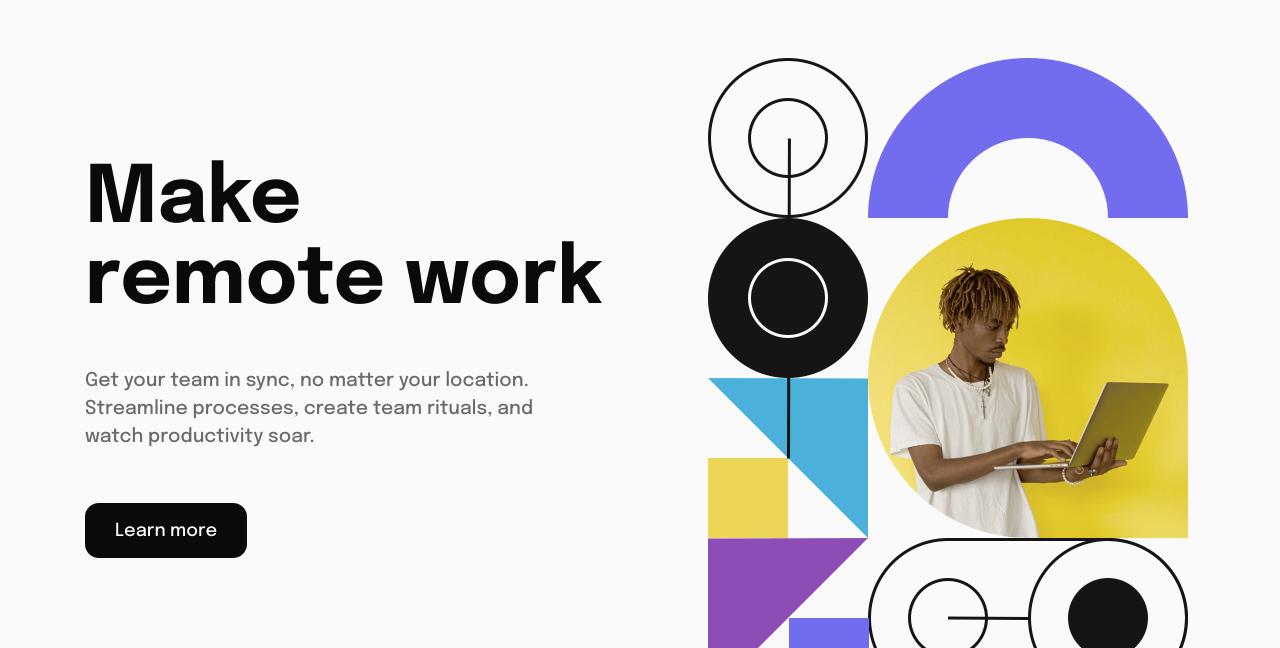
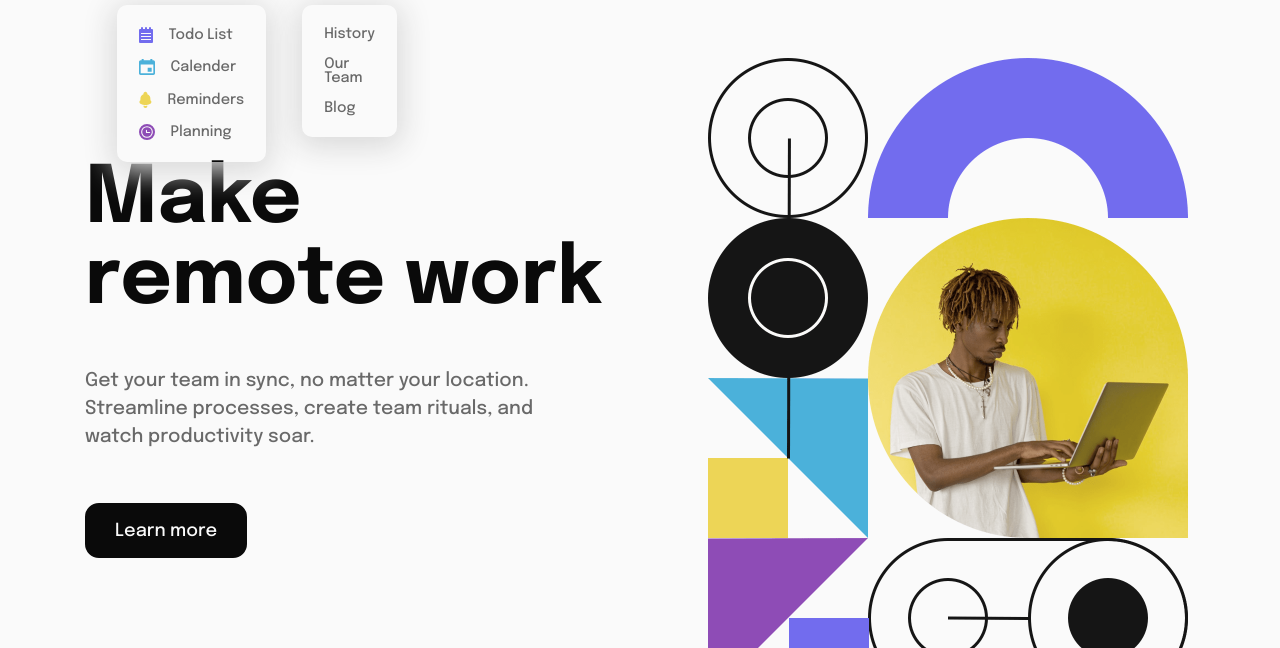
Before and after one commit to filipmarcinkowski/fm-ch26, a plain HTML site: page index.html in a window 1280 px wide. Shown: the part 64-712 px from the top of the page. Drawn offline with Linux system fonts and the light colour scheme.

Commit message:
css 1.01

```diff
--- a/index.html
+++ b/index.html
@@ -41,6 +41,7 @@
             <ul class="menu">
               <!-- FEATURES -->
               <li class="menu__dropdown-box">
+                <div class="menu-dropdown__name-box">
                   <p class="menu-dropdown">Features</p>
 
                   <svg
@@ -56,9 +57,10 @@
                       d="m1 1 4 4 4-4"
                     />
                   </svg>
-
-                <ul class="hidden">
-                  <li>
+                </div>
+                <!-- DROPDOWN HIDDEN -->
+                <ul class="dropdown-box">
+                  <li class="dropdown-items">
                     <img
                       src="./images/icon-todo.svg"
                       alt="todo icon"
@@ -66,7 +68,7 @@
                     />
                     <a href="#" class="menu__features menu-link">Todo List</a>
                   </li>
-                  <li>
+                  <li class="dropdown-items">
                     <img
                       src="./images/icon-calendar.svg"
                       alt="calender icon"
@@ -74,7 +76,7 @@
                     />
                     <a href="#" class="menu__features menu-link">Calender</a>
                   </li>
-                  <li>
+                  <li class="dropdown-items">
                     <img
                       src="./images/icon-reminders.svg"
                       alt="reminders icon"
@@ -82,7 +84,7 @@
                     />
                     <a href="#" class="menu__features menu-link">Reminders</a>
                   </li>
-                  <li>
+                  <li class="dropdown-items">
                     <img
                       src="./images/icon-planning.svg"
                       alt="planning icon"
@@ -94,6 +96,7 @@
               </li>
               <!-- COMPANY -->
               <li class="menu__dropdown-box">
+                <div class="menu-dropdown__name-box">
                   <p class="menu-dropdown">Company</p>
 
                   <svg
@@ -109,14 +112,17 @@
                       d="m1 1 4 4 4-4"
                     />
                   </svg>
-                <ul class="hidden">
-                  <li>
+                </div>
+                <ul class="dropdown-box menu-dropdown__company">
+                  <li class="dropdown-items">
                     <a href="#" class="menu__features menu-link">History</a>
                   </li>
-                  <li>
-                    <a href="#" class="menu__features menu-link">Our Team</a>
+                  <li class="dropdown-items">
+                    <a href="#" class="menu__features menu-link our"
+                      >Our Team</a
+                    >
                   </li>
-                  <li>
+                  <li class="dropdown-items">
                     <a href="#" class="menu__features menu-link">Blog</a>
                   </li>
                 </ul>
--- a/style.css
+++ b/style.css
@@ -1,5 +1,6 @@
 :root {
   --clr-neutral-900: hsl(0, 0%, 98%);
+  --clr-neutral-800: hsl(0, 0%, 85%);
   --clr-neutral-500: hsl(0, 0%, 41%);
   --clr-neutral-100: hsl(0, 0%, 8%);
   --clr-neutral-10: hsl(0, 0%, 4%);
@@ -69,8 +70,17 @@ body {
   display: flex;
   justify-content: center;
   align-items: center;
+  flex-direction: column;
+
+  cursor: pointer;
+  position: relative;
+}
+
+.menu-dropdown__name-box {
+  display: flex;
+  justify-content: center;
+  align-items: center;
   gap: 0.8rem;
-  cursor: pointer;
 }
 
 .menu-link,
@@ -99,6 +109,43 @@ body {
 .menu-link {
   text-decoration: none;
 }
+
+/* DROPDOWN */
+
+.dropdown-box {
+  position: absolute;
+  top: 3.6rem;
+  right: 0;
+  list-style: none;
+  border-radius: 1rem;
+
+  box-shadow: 0 0.5rem 3rem 0.5rem var(--clr-neutral-800);
+  padding: 2.2rem;
+}
+
+.menu-dropdown__company {
+  left: 0;
+  right: auto;
+
+  /* flex-shrink: 0; */
+  /* flex-grow: 0; */
+}
+
+.our {
+  display: flex;
+}
+
+.dropdown-box > li:not(:last-child) {
+  margin-bottom: 1.6rem;
+}
+
+.dropdown-items {
+  display: flex;
+  justify-content: start;
+  align-items: center;
+  gap: 1.5rem;
+}
+
 /* BTN */
 
 .btn {
@@ -107,10 +154,20 @@ body {
   border-radius: 1.4rem;
   padding: 1.2rem 2rem;
   border: 0.2rem solid var(--clr-neutral-500);
+  transition: border 0.3s;
+  cursor: pointer;
 }
 
 .btn-link {
   color: var(--clr-neutral-500);
+  transition: color 0.3s;
+}
+.btn:hover .btn-link {
+  color: var(--clr-neutral-100);
+}
+
+.btn:hover {
+  border: 0.2rem solid var(--clr-neutral-100);
 }
 
 /* MAIN */
@@ -158,6 +215,12 @@ h1 {
   font-size: inherit;
   font-weight: inherit;
   padding: 1.65rem 2.8rem;
+  transition: all 0.2s;
+}
+
+.btn-more:hover {
+  background-color: var(--clr-neutral-900);
+  color: var(--clr-neutral-100);
 }
 
 .clients {
```
Lines whose indentation alone changed are shown as unchanged.
